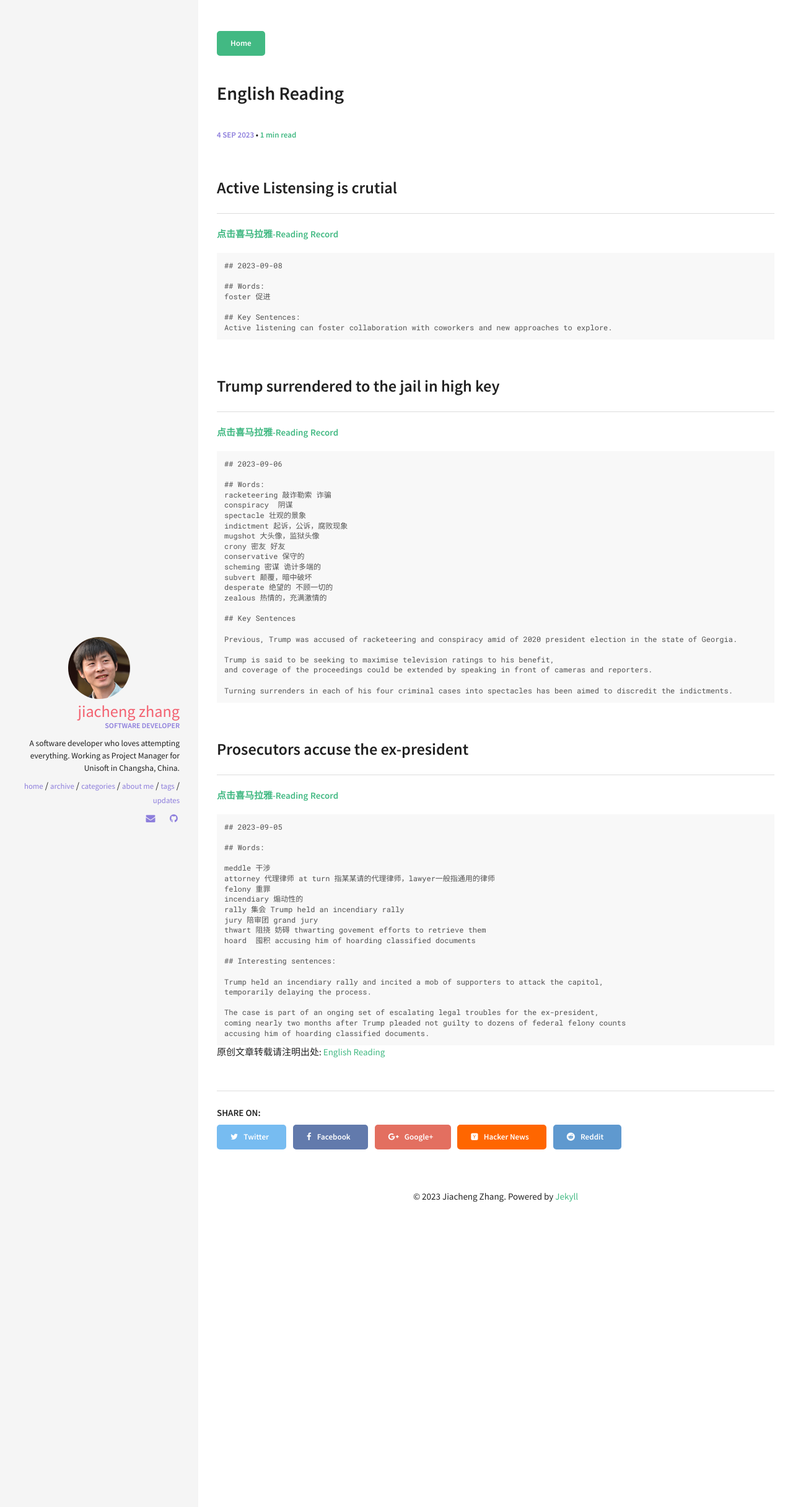
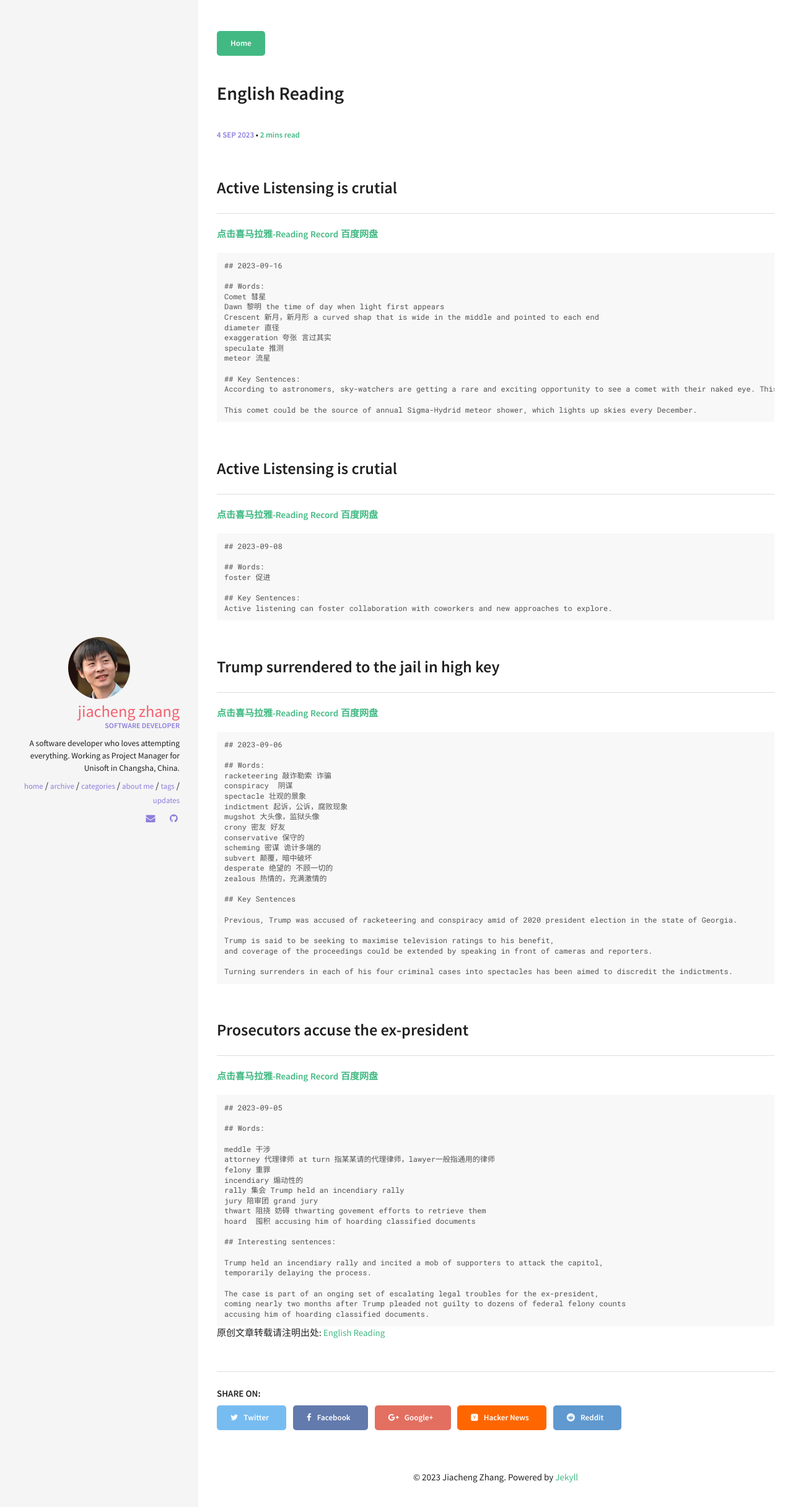
Before and after one commit to zhangjiacheng/zhangjiacheng.github.io, a Jekyll site: the page built from _posts/2023-09-05-EnglishReadingJC001.md, in a window 1280 px wide. Shown: the top 2432 px of the page at 62% size. Built offline with Jekyll 4.4.1, drawn with Linux system fonts in a browser that asks for light colours.

Commit message:
add one more listening record

````diff
--- a/_posts/2023-09-05-EnglishReadingJC001.md
+++ b/_posts/2023-09-05-EnglishReadingJC001.md
@@ -7,7 +7,29 @@ tag: English Reading
 ---
 
 ## Active Listensing is crutial
-<a href="https://xima.tv/1_Gf0pd3?_sonic=0"><b>点击喜马拉雅-Reading Record</b></a>
+<a href="https://xima.tv/1_4swjnD?_sonic=0"><b>点击喜马拉雅-Reading Record</b></a>    <a href="https://pan.baidu.com/s/1WXj7LTjlLij09-sEeJC_Vw?pwd=8saj "><b>百度网盘</b></a>
+
+
+```
+## 2023-09-16
+
+## Words:
+Comet 彗星
+Dawn 黎明 the time of day when light first appears
+Crescent 新月，新月形 a curved shap that is wide in the middle and pointed to each end
+diameter 直径
+exaggeration 夸张 言过其实
+speculate 推测
+meteor 流星
+
+## Key Sentences:
+According to astronomers, sky-watchers are getting a rare and exciting opportunity to see a comet with their naked eye. This opportunity is being hailed a `once-in-a-lifetime` experience.
+
+This comet could be the source of annual Sigma-Hydrid meteor shower, which lights up skies every December.
+```
+
+## Active Listensing is crutial
+<a href="https://xima.tv/1_Gf0pd3?_sonic=0"><b>点击喜马拉雅-Reading Record</b></a>   <a href="https://pan.baidu.com/s/1yrVFu7wnNjUM_3mGI36h4g?pwd=8saj"><b>百度网盘</b></a>
 
 ```
 ## 2023-09-08
@@ -21,7 +43,7 @@ Active listening can foster collaboration with coworkers and new approaches to e
 
 ## Trump surrendered to the jail in high key
 
-<a href="https://xima.tv/1_ciIMQV?_sonic=0"><b>点击喜马拉雅-Reading Record</b></a>
+<a href="https://xima.tv/1_ciIMQV?_sonic=0"><b>点击喜马拉雅-Reading Record</b></a>   <a href="https://pan.baidu.com/s/19QQGaed6nf4w_eMDxOw6hg?pwd=8saj"><b>百度网盘</b></a>
 
     ## 2023-09-06
 
@@ -49,7 +71,7 @@ Active listening can foster collaboration with coworkers and new approaches to e
 
 ## Prosecutors accuse the ex-president
 
-<a href="https://xima.tv/1_sFDH17q?_sonic=0"><b>点击喜马拉雅-Reading Record</b></a>
+<a href="https://xima.tv/1_sFDH17q?_sonic=0"><b>点击喜马拉雅-Reading Record</b></a>    <a href="https://pan.baidu.com/s/1SWRSpr139DsQV8zE0yLCYA?pwd=8saj"><b>百度网盘</b></a>
 
     ## 2023-09-05
 
````
